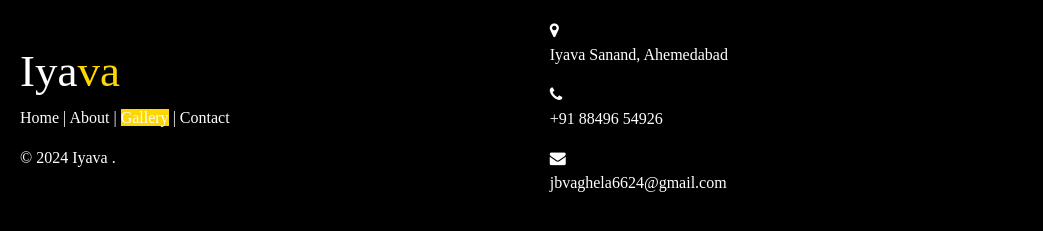
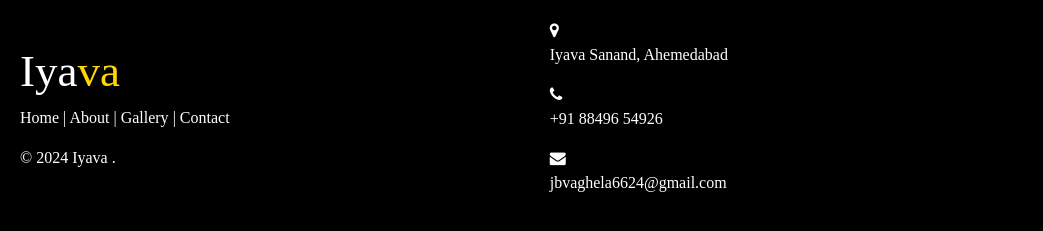
Before and after one commit to jaydipsinh2054/iyava, a plain HTML site: page gallery.html in a window 1280 px wide. Shown: the part 1898-2129 px from the top of the page, 0-1043 px from the left. Drawn offline with Linux system fonts and the light colour scheme; a web font is replaced by a local one.

Commit message:
Update gallery.html

```diff
--- a/gallery.html
+++ b/gallery.html
@@ -356,7 +356,7 @@
         <h3>Iya<span>va</span></h3>
         <p class="footer-links">
           <a class="footer-link" href="index.html">Home</a> | <a class="footer-link" href="about.html">About</a> |
-          <a href="gallery.html" class="active footer-link">Gallery</a> |
+          <a href="gallery.html" class="footer-link">Gallery</a> |
           <a href="contact.html" class="footer-link">Contact</a>
         </p>
         <p class="footer-company-name">© 2024 Iyava .</p>
```
